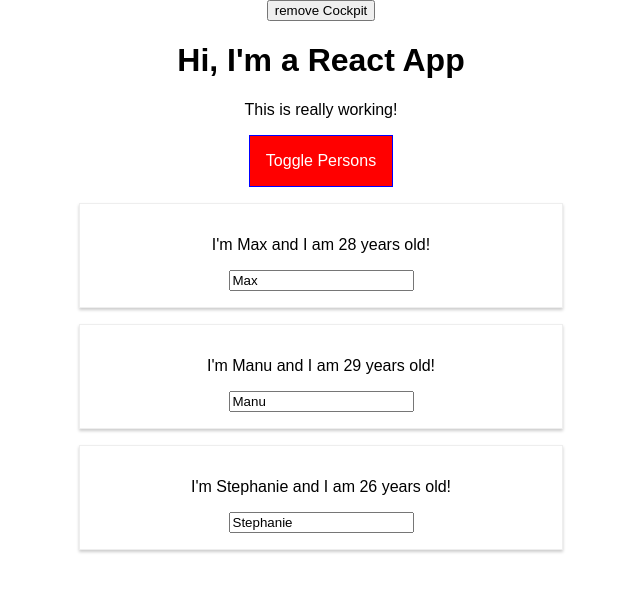
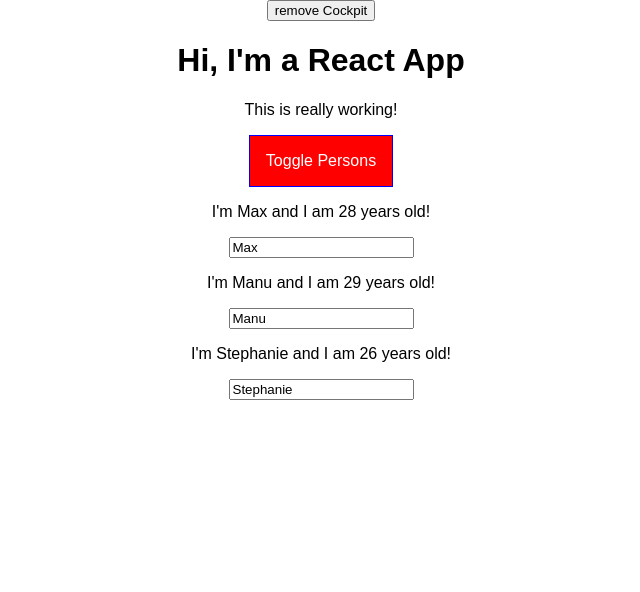
Before and after one commit to saittosun/maxi-deepdiveinto-react, a React (Create React App) app: page / in a window 1280 px wide. Both pictures are taken after a click on the button "Toggle Persons". Shown: the top 592 px of the page, without its empty margins (319-959 px from the left). Built offline with nearby package versions, Linux system fonts and the light colour scheme.

Commit message:
auxiliary yerine <> </> bunu kullanabilirsin

```diff
--- a/src/components/Persons/Person/Person.js
+++ b/src/components/Persons/Person/Person.js
@@ -1,4 +1,5 @@
 import React, { Component } from 'react';
+import Aux from '../../../hoc/Auxiliary';
 
 import classes from './Person.module.css';
 
@@ -6,11 +7,12 @@ class Person extends Component {
   render() {
     console.log('[Person.js] is rendering...');
     return (
-			<div className={classes.Person}>
+      <>
         <p onClick={this.props.click}>I'm {this.props.name} and I am {this.props.age} years old!</p>
         <p>{this.props.children}</p>
         <input type="text" onChange={this.props.changed} value={this.props.name} />
-			</div>
+      </>
+
     )
   }
 };
--- /dev/null
+++ b/src/hoc/Auxiliary.js
@@ -0,0 +1,5 @@
+import React from "react";
+
+const Aux = props => props.children;
+
+export default Aux;
```
Lines whose indentation alone changed are shown as unchanged.
